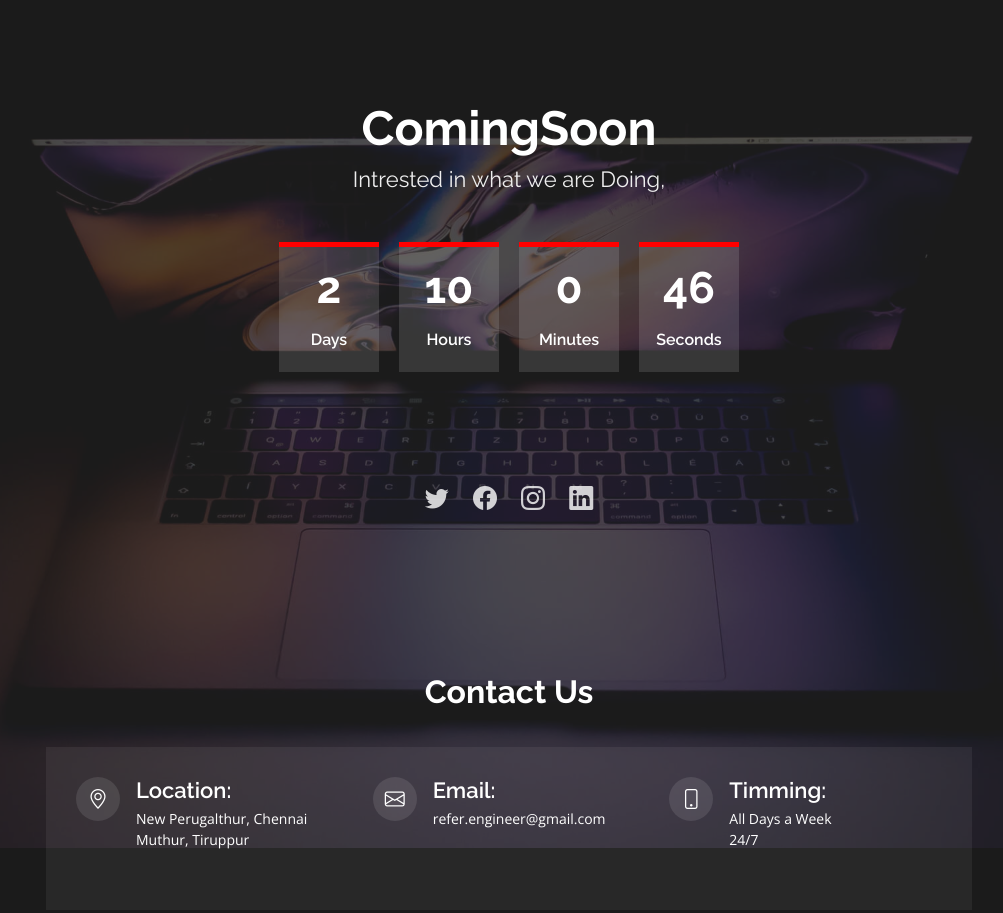
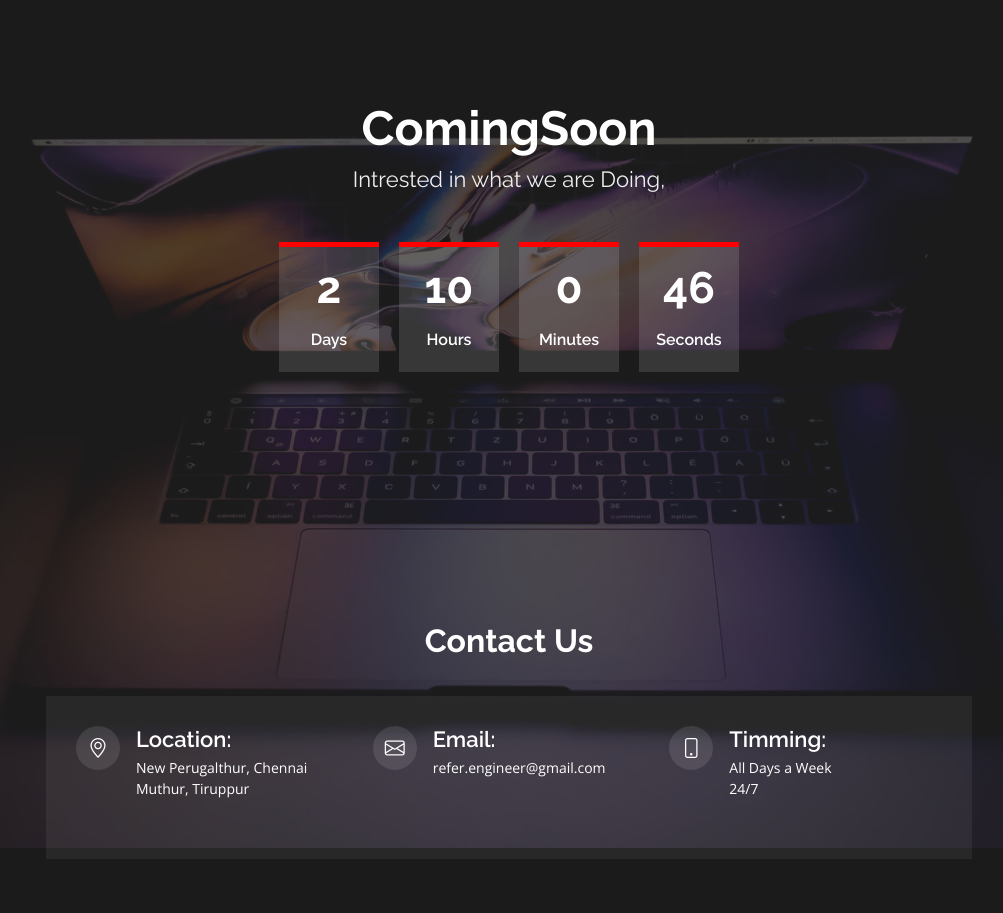
Before and after one commit to Nagarajan98/dfs, a website: page index.html in a window 1280 px wide. Shown: the top 913 px of the page, without its empty margins (131-1134 px from the left). Drawn offline with nearby package versions, Linux system fonts and the light colour scheme.

Commit message:
Update index.html

```diff
--- a/index.html
+++ b/index.html
@@ -29,13 +29,6 @@
 
     <!-- Template Main CSS File -->
     <link href="assets/css/style.css" rel="stylesheet" />
-
-    <!-- =======================================================
-  * Template Name: ComingSoon - v4.7.0
-  * Template URL: https://bootstrapmade.com/comingsoon-free-html-bootstrap-template/
-  * Author: BootstrapMade.com
-  * License: https://bootstrapmade.com/license/
-  ======================================================== -->
   </head>
 
   <body>
@@ -66,12 +59,6 @@
             <h3>%s</h3>
             <h4>Seconds</h4>
           </div>
-        </div>
-        <div class="social-links text-center">
-          <a href="new.html" class="twitter"><i class="bi bi-twitter"></i></a>
-          <a href=new.html" class="facebook"><i class="bi bi-facebook"></i></a>
-          <a href="new.html" class="instagram"><i class="bi bi-instagram"></i></a>
-          <a href="new.html" class="linkedin"><i class="bi bi-linkedin"></i></a>
         </div>
       </div>
     </header>
```
